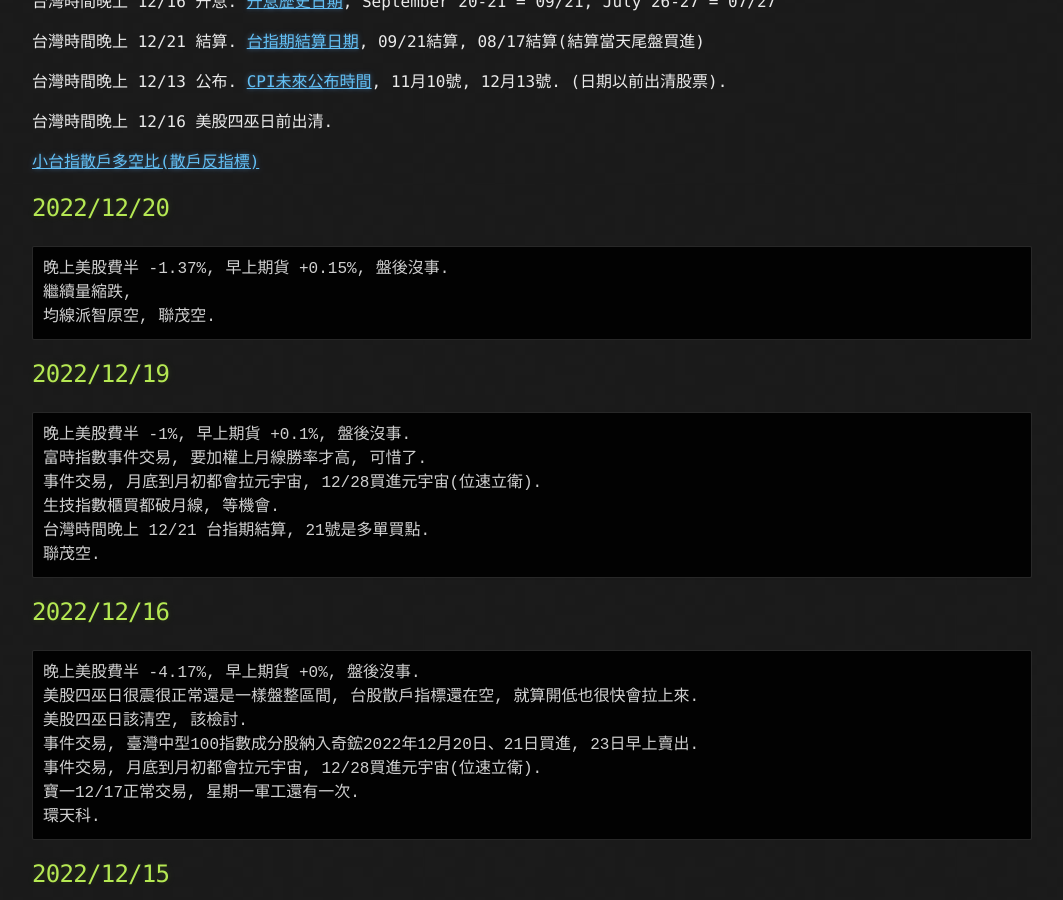
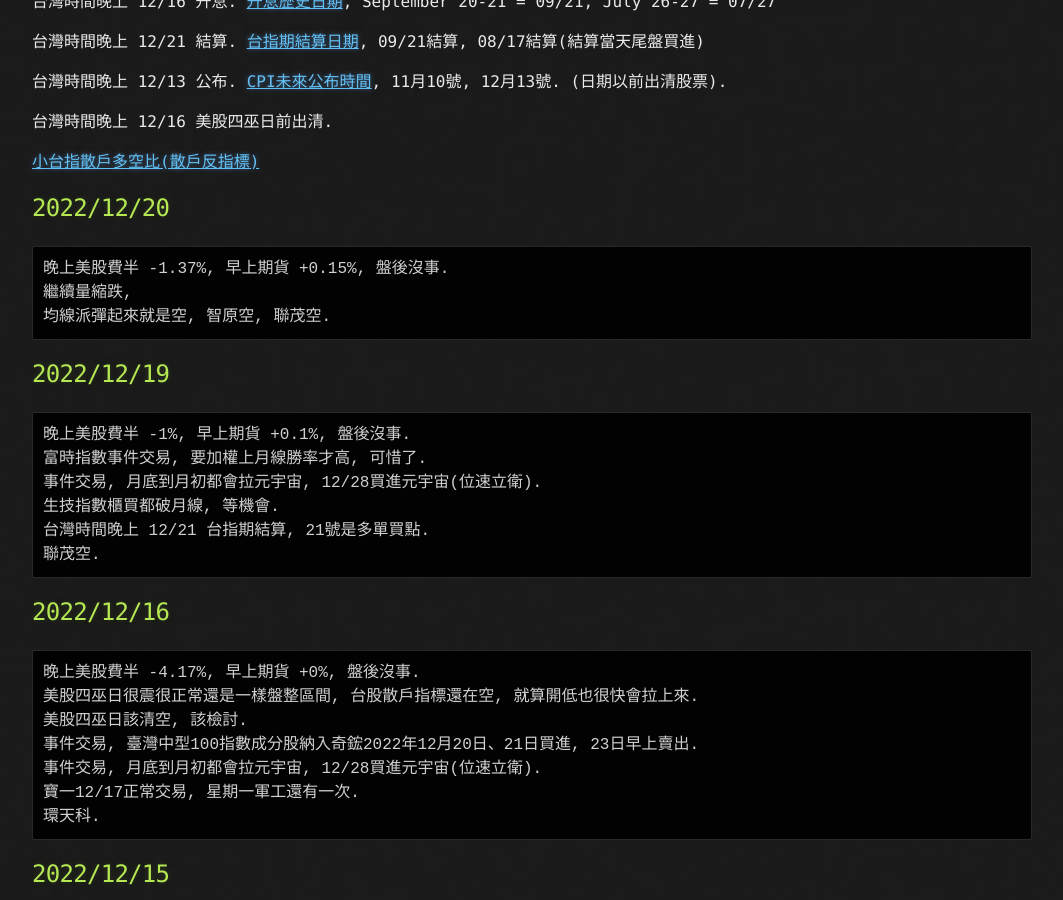
Before and after one commit to lepg5487/Stock_God, a Jekyll site: the page built from index.md, in a window 1280 px wide and 900 px high, scrolled down 348 px. Shown: the whole window, without its empty margins (108-1171 px from the left). Built offline with Jekyll 4.4.1, drawn with Linux system fonts in a browser that asks for light colours; our own code applies the rules of GitHub Pages for plain Markdown files.

Commit message:
Update index.md

````diff
--- a/index.md
+++ b/index.md
@@ -20,7 +20,7 @@ layout: testlayouts
 ```
 晚上美股費半 -1.37%, 早上期貨 +0.15%, 盤後沒事.
 繼續量縮跌,
-均線派智原空, 聯茂空.
+均線派彈起來就是空, 智原空, 聯茂空.
 ```
 
 ## 2022/12/19
````
